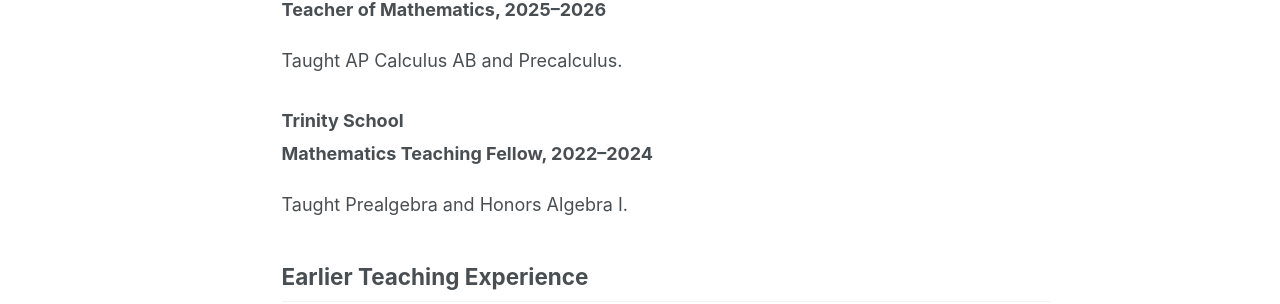
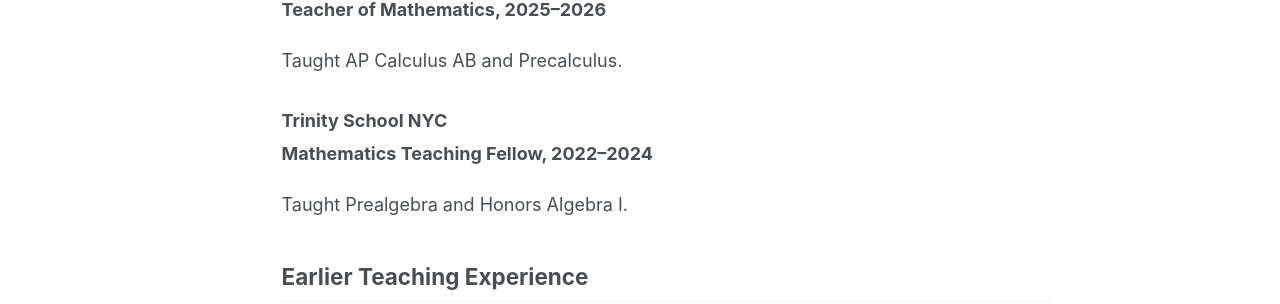
Before and after one commit to pwyoon/pwyoon.github.io, a Jekyll site: the page built from _pages/teaching.md, in a window 1280 px wide and 1384 px high. Shown: the part 751-1055 px from the top of the window. Built offline with Jekyll 4.4.1, drawn with Linux system fonts in a browser that asks for light colours; a style sheet for code colours, icons or effects is not loaded.

Commit message:
Update teaching.md

```diff
--- a/_pages/teaching.md
+++ b/_pages/teaching.md
@@ -31,7 +31,7 @@ Instructor of record for College Algebra and Trigonometry
 
 Taught AP Calculus AB and Precalculus.
 
-### Trinity School
+### Trinity School NYC
 
 **Mathematics Teaching Fellow, 2022–2024**
 
```
